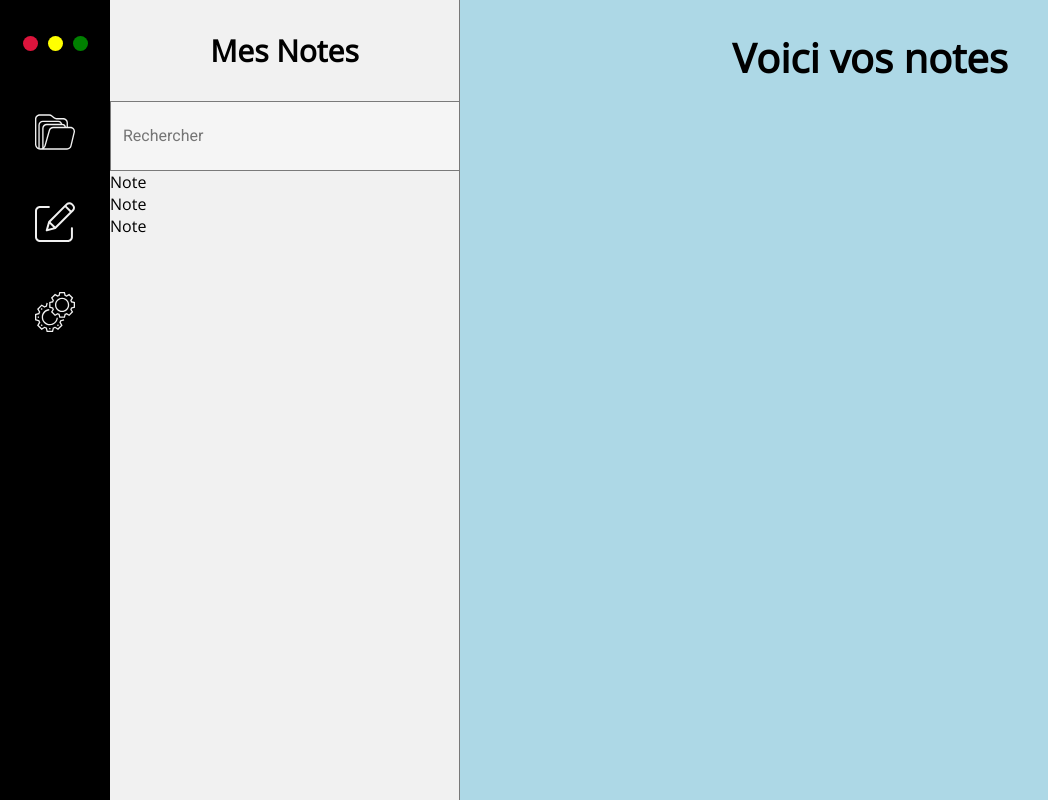
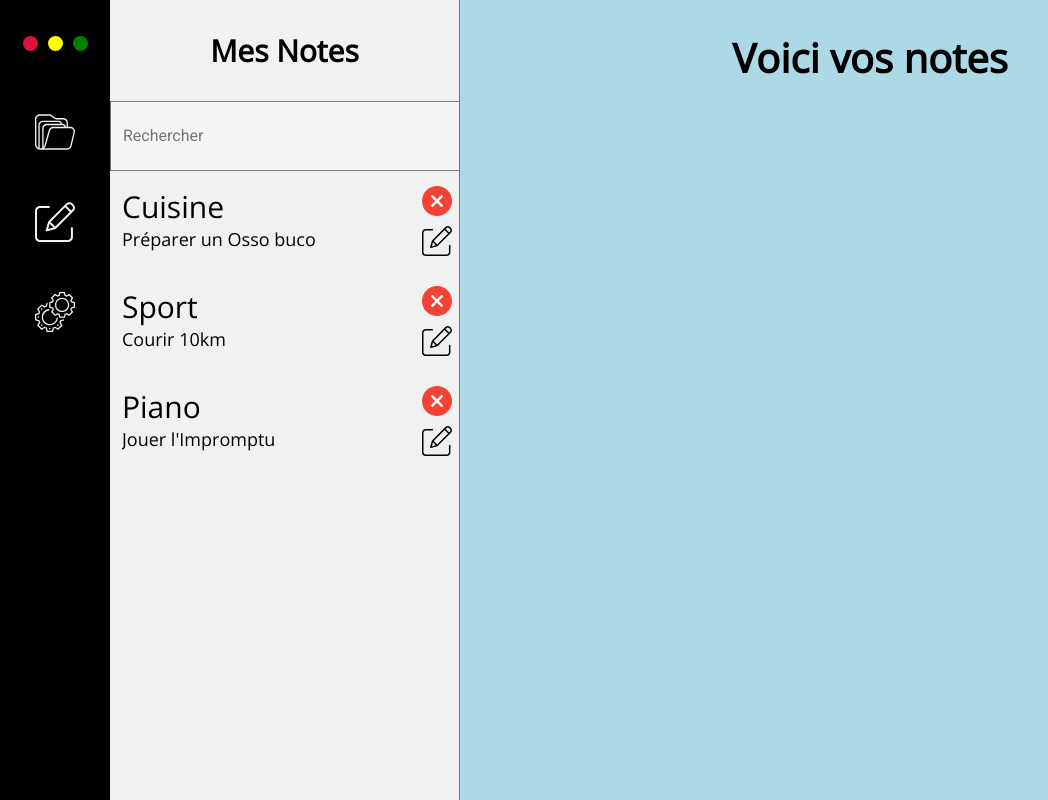
Before and after one commit to ImaneElouazzani/App-notes_ReactJS, a React (Create React App) app: page / in a window 1280 px wide. Shown: the whole page, without its empty margins (0-1048 px from the left). Built offline with nearby package versions, Linux system fonts and the light colour scheme.

Commit message:
supprimer les notes

```diff
--- a/src/Components/SideNotes/Note/Note.js
+++ b/src/Components/SideNotes/Note/Note.js
@@ -1,7 +1,37 @@
 import React from 'react';
+import './Note.css'
+import delIcon from './remove.svg'
+import edit from './edit.svg'
+import {Link} from 'react-router-dom'
+import {useDispatch} from 'react-redux'
 
-export default function Note() {
-  return <div>
-    Note
-  </div>;
+export default function Note(props) {
+  //console.log(props)
+
+  const dispatch = useDispatch()
+
+  const deleteNote = () => {
+    dispatch({
+      type: 'DELETENOTE',
+      payload: props.id
+    })
+  }
+
+  return (
+  <li className='txt-note-prev'>
+    <div className='bloc-note-left'>
+      <p>{props.title}</p>
+      <p>{props.subtitle}</p>
+    </div>
+    <div className='bloc-note-right'>
+      <button
+        onClick={deleteNote}
+      >
+        <img src={delIcon} alt='delete icon'/>
+      </button>
+      <button>
+        <img src={edit} alt='edit icon'/>
+      </button>
+    </div>
+  </li>)
 }
```
Also changed, not shown: 1 other file (tests, documents, lock files or other folders).
